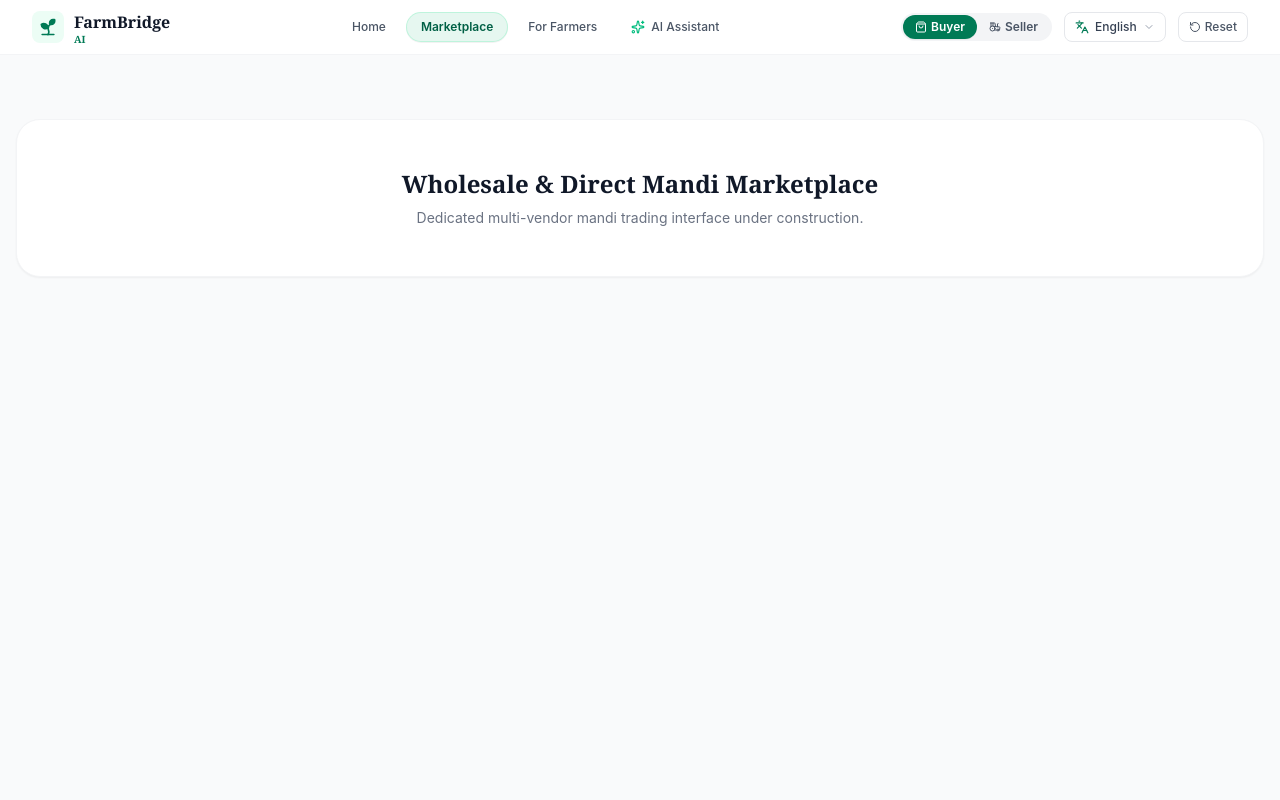
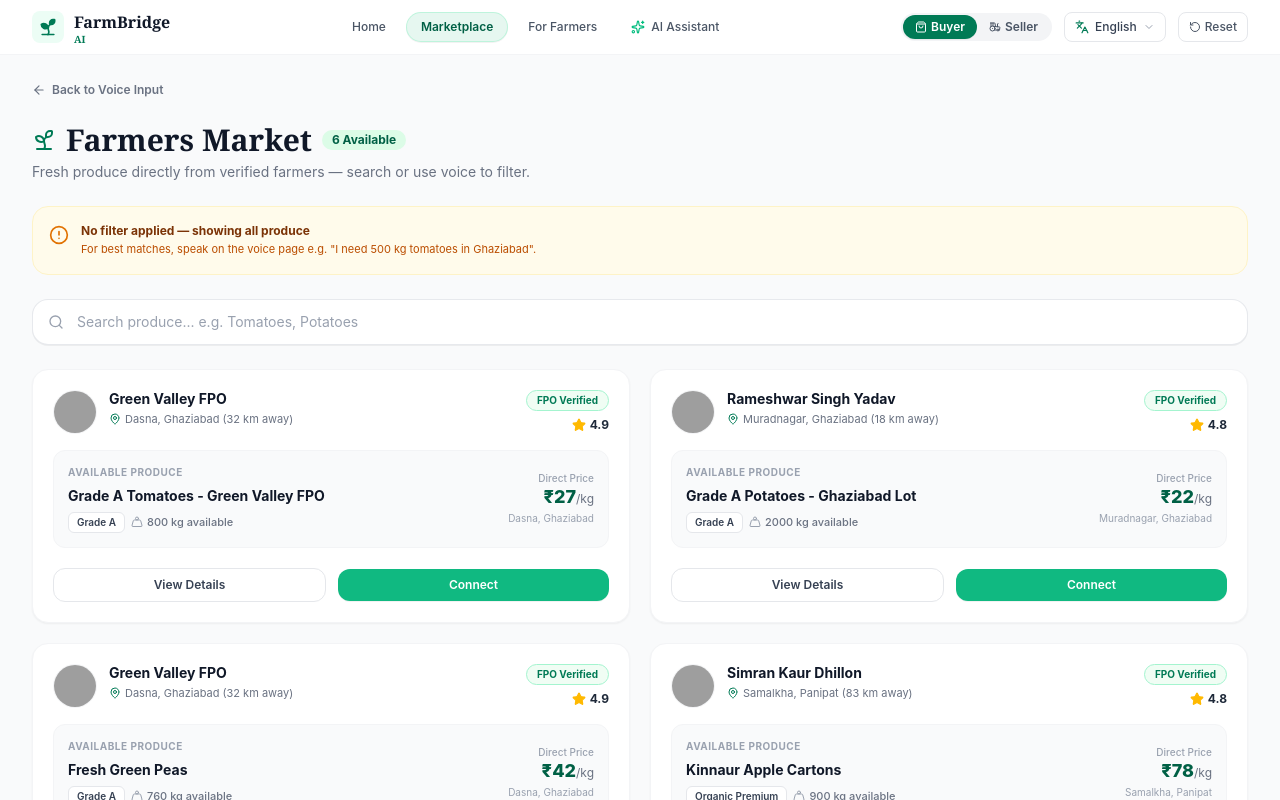
Before and after one commit to BhoomixAI/FARM-BRDIGE-AI, a React (Vite) app in the folder client/: page / in a window 1280 px wide. Both pictures are taken after a click on the button "Marketplace". Shown: the top 800 px of the page. Built offline with nearby package versions, Linux system fonts and the light colour scheme; grey boxes are pictures that could not be loaded.

Commit message:
Add MarketplaceView with verified farmer lots, produce search, and voice back-navigation

```diff
--- a/client/src/App.jsx
+++ b/client/src/App.jsx
@@ -5,12 +5,12 @@ import CategorySection from './components/CategorySection';
 import FilterSidebar from './components/FilterSidebar';
 import ProductGrid from './components/ProductGrid';
 import AIAssistant from './components/AIAssistant';
+import MarketplaceView from './components/MarketplaceView';
 
 function App() {
-  const [activeTab, setActiveTab] = useState('Home'); // Home is now default
+  const [activeTab, setActiveTab] = useState('Home');
   const [role, setRole] = useState('buyer');
 
-  // Sync role switch with views
   const handleRoleChange = (newRole) => {
     setRole(newRole);
     if (newRole === 'seller') {
@@ -20,7 +20,6 @@ function App() {
     }
   };
 
-  // Sync nav clicks with role
   const handleTabChange = (tabName) => {
     setActiveTab(tabName);
     if (tabName === 'AI Assistant' || tabName === 'For Farmers') {
@@ -53,21 +52,12 @@ function App() {
           </>
         )}
 
+        {activeTab === 'Marketplace' && (
+          <MarketplaceView onBackToVoice={() => setActiveTab('AI Assistant')} />
+        )}
+
         {activeTab === 'AI Assistant' && (
           <AIAssistant />
-        )}
-
-        {activeTab === 'Marketplace' && (
-          <div className="max-w-7xl mx-auto px-4 py-16 text-center">
-            <div className="bg-white border border-gray-100 rounded-3xl p-12 shadow-xs">
-              <h2 className="font-serif text-2xl font-bold text-gray-900 mb-2">
-                Wholesale & Direct Mandi Marketplace
-              </h2>
-              <p className="text-gray-500 text-xs sm:text-sm max-w-md mx-auto">
-                Dedicated multi-vendor mandi trading interface under construction.
-              </p>
-            </div>
-          </div>
         )}
 
         {activeTab === 'For Farmers' && (
--- /dev/null
+++ b/client/src/components/MarketplaceView.jsx
@@ -0,0 +1,242 @@
+import React, { useState } from 'react';
+import {
+  ArrowLeft,
+  Sprout,
+  AlertCircle,
+  Search,
+  MapPin,
+  Star,
+  CheckCircle2,
+  Weight
+} from 'lucide-react';
+
+const farmerLots = [
+  {
+    id: 1,
+    name: 'Green Valley FPO',
+    avatar: 'https://images.unsplash.com/photo-1507003211169-0a1dd7228f2d?w=150&auto=format&fit=crop&q=80',
+    location: 'Dasna, Ghaziabad (32 km away)',
+    rating: 4.9,
+    verified: true,
+    produce: 'Grade A Tomatoes - Green Valley FPO',
+    grade: 'Grade A',
+    availableQty: '800 kg available',
+    price: 27,
+    mandiLocation: 'Dasna, Ghaziabad',
+  },
+  {
+    id: 2,
+    name: 'Rameshwar Singh Yadav',
+    avatar: 'https://images.unsplash.com/photo-1534528741775-53994a69daeb?w=150&auto=format&fit=crop&q=80',
+    location: 'Muradnagar, Ghaziabad (18 km away)',
+    rating: 4.8,
+    verified: true,
+    produce: 'Grade A Potatoes - Ghaziabad Lot',
+    grade: 'Grade A',
+    availableQty: '2000 kg available',
+    price: 22,
+    mandiLocation: 'Muradnagar, Ghaziabad',
+  },
+  {
+    id: 3,
+    name: 'Green Valley FPO',
+    avatar: 'https://images.unsplash.com/photo-1500648767791-00dcc994a43e?w=150&auto=format&fit=crop&q=80',
+    location: 'Dasna, Ghaziabad (32 km away)',
+    rating: 4.9,
+    verified: true,
+    produce: 'Fresh Green Peas',
+    grade: 'Grade A',
+    availableQty: '760 kg available',
+    price: 42,
+    mandiLocation: 'Dasna, Ghaziabad',
+  },
+  {
+    id: 4,
+    name: 'Simran Kaur Dhillon',
+    avatar: 'https://images.unsplash.com/photo-1544005313-94ddf0286df2?w=150&auto=format&fit=crop&q=80',
+    location: 'Samalkha, Panipat (83 km away)',
+    rating: 4.8,
+    verified: true,
+    produce: 'Kinnaur Apple Cartons',
+    grade: 'Organic Premium',
+    availableQty: '900 kg available',
+    price: 78,
+    mandiLocation: 'Samalkha, Panipat',
+  },
+  {
+    id: 5,
+    name: 'Farida Begum',
+    avatar: 'https://images.unsplash.com/photo-1573496359142-b8d87734a5a2?w=150&auto=format&fit=crop&q=80',
+    location: 'Pilakhuwa, Hapur (35 km away)',
+    rating: 4.7,
+    verified: true,
+    produce: 'Cavendish Banana Hands',
+    grade: 'Grade A',
+    availableQty: '1400 kg available',
+    price: 32,
+    mandiLocation: 'Pilakhuwa, Hapur',
+  },
+  {
+    id: 6,
+    name: 'Omprakash Gurjar',
+    avatar: 'https://images.unsplash.com/photo-1472099645785-5658abf4ff4e?w=150&auto=format&fit=crop&q=80',
+    location: 'Garhmukteshwar, Hapur (68 km away)',
+    rating: 4.4,
+    verified: true,
+    produce: 'Dasheri Mango Late Lot',
+    grade: 'Organic Premium',
+    availableQty: '680 kg available',
+    price: 58,
+    mandiLocation: 'Garhmukteshwar, Hapur',
+  },
+];
+
+export default function MarketplaceView({ onBackToVoice }) {
+  const [searchTerm, setSearchTerm] = useState('');
+
+  const filteredLots = farmerLots.filter((lot) =>
+    lot.produce.toLowerCase().includes(searchTerm.toLowerCase()) ||
+    lot.name.toLowerCase().includes(searchTerm.toLowerCase()) ||
+    lot.location.toLowerCase().includes(searchTerm.toLowerCase())
+  );
+
+  return (
+    <div className="max-w-7xl mx-auto px-4 md:px-8 py-6 space-y-6">
+
+      {/* Top Breadcrumb Link */}
+      <button
+        onClick={onBackToVoice}
+        className="inline-flex items-center gap-1.5 text-xs font-semibold text-gray-500 hover:text-emerald-800 transition-colors cursor-pointer"
+      >
+        <ArrowLeft className="w-3.5 h-3.5" />
+        <span>Back to Voice Input</span>
+      </button>
+
+      {/* Header with Title & Active Count */}
+      <div className="space-y-1">
+        <div className="flex items-center gap-2.5">
+          <div className="text-emerald-700">
+            <Sprout className="w-6 h-6" />
+          </div>
+          <h1 className="font-serif text-2xl sm:text-3xl font-bold text-gray-900">
+            Farmers Market
+          </h1>
+          <span className="px-2.5 py-0.5 rounded-full bg-[#dcfce7] text-emerald-800 text-xs font-bold">
+            {filteredLots.length} Available
+          </span>
+        </div>
+        <p className="text-xs sm:text-sm text-gray-500">
+          Fresh produce directly from verified farmers — search or use voice to filter.
+        </p>
+      </div>
+
+      {/* Warning / Active State Info Banner */}
+      <div className="bg-[#fffbeb] border border-[#fef3c7] rounded-2xl p-4 flex items-start gap-3">
+        <AlertCircle className="w-5 h-5 text-amber-600 shrink-0 mt-0.5" />
+        <div className="space-y-0.5">
+          <h4 className="text-xs font-bold text-amber-900">
+            No filter applied — showing all produce
+          </h4>
+          <p className="text-[11px] text-amber-700">
+            For best matches, speak on the voice page e.g. "I need 500 kg tomatoes in Ghaziabad".
+          </p>
+        </div>
+      </div>
+
+      {/* Search Input Bar */}
+      <div className="relative">
+        <Search className="absolute left-4 top-1/2 -translate-y-1/2 w-4 h-4 text-gray-400" />
+        <input
+          type="text"
+          value={searchTerm}
+          onChange={(e) => setSearchTerm(e.target.value)}
+          placeholder="Search produce... e.g. Tomatoes, Potatoes"
+          className="w-full bg-white border border-gray-200/90 rounded-2xl pl-11 pr-4 py-3 text-xs sm:text-sm text-gray-800 placeholder-gray-400 focus:outline-none focus:ring-2 focus:ring-emerald-600 shadow-2xs"
+        />
+      </div>
+
+      {/* 2-Column Grid of Farmer Cards */}
+      <div className="grid grid-cols-1 md:grid-cols-2 gap-5">
+        {filteredLots.map((item) => (
+          <div
+            key={item.id}
+            className="bg-white rounded-2xl border border-gray-100 p-5 shadow-xs hover:shadow-md transition-all flex flex-col justify-between gap-4"
+          >
+            {/* Top Row: Avatar, Farmer Name, Location & FPO Badge */}
+            <div className="flex items-start justify-between gap-3">
+              <div className="flex items-start gap-3">
+                <img
+                  src={item.avatar}
+                  alt={item.name}
+                  className="w-11 h-11 rounded-full object-cover border border-gray-100 shrink-0"
+                />
+                <div>
+                  <h3 className="font-bold text-sm text-gray-900 leading-tight">
+                    {item.name}
+                  </h3>
+                  <div className="flex items-center gap-1 text-[11px] text-gray-500 mt-1">
+                    <MapPin className="w-3 h-3 text-emerald-700 shrink-0" />
+                    <span>{item.location}</span>
+                  </div>
+                </div>
+              </div>
+
+              <div className="flex flex-col items-end gap-1.5 shrink-0">
+                {item.verified && (
+                  <span className="px-2.5 py-0.5 rounded-full bg-[#f0fdf4] border border-emerald-200 text-emerald-700 text-[10px] font-bold">
+                    FPO Verified
+                  </span>
+                )}
+                <div className="flex items-center gap-1 text-xs font-bold text-gray-800">
+                  <Star className="w-3.5 h-3.5 fill-amber-400 text-amber-400" />
+                  <span>{item.rating}</span>
+                </div>
+              </div>
+            </div>
+
+            {/* Middle Section: Produce Name, Badges & Price */}
+            <div className="bg-[#f9fafb] rounded-xl p-3.5 border border-gray-100 flex items-center justify-between">
+              <div className="space-y-1.5">
+                <span className="text-[10px] font-bold text-gray-400 uppercase tracking-wider block">
+                  Available Produce
+                </span>
+                <h4 className="font-bold text-xs sm:text-sm text-gray-900">
+                  {item.produce}
+                </h4>
+                <div className="flex items-center gap-1.5 text-[11px]">
+                  <span className="px-2 py-0.5 rounded-md bg-white border border-gray-200 font-semibold text-gray-700 text-[10px]">
+                    {item.grade}
+                  </span>
+                  <span className="flex items-center gap-1 text-gray-500 font-medium">
+                    <Weight className="w-3 h-3 text-gray-400" />
+                    {item.availableQty}
+                  </span>
+                </div>
+              </div>
+
+              {/* Direct Price */}
+              <div className="text-right">
+                <span className="text-[10px] text-gray-400 font-medium block">Direct Price</span>
+                <div className="text-emerald-800 font-extrabold text-base sm:text-lg leading-tight">
+                  ₹{item.price}
+                  <span className="text-xs text-gray-500 font-normal">/kg</span>
+                </div>
+                <span className="text-[10px] text-gray-400 block mt-0.5">{item.mandiLocation}</span>
+              </div>
+            </div>
+
+            {/* Bottom Row: View Details & Connect CTAs */}
+            <div className="flex items-center gap-3 pt-1">
+              <button className="flex-1 py-2 rounded-xl border border-gray-200 text-xs font-semibold text-gray-700 hover:bg-gray-50 transition-colors cursor-pointer text-center">
+                View Details
+              </button>
+              <button className="flex-1 py-2 rounded-xl bg-[#10b981] hover:bg-[#059669] text-white text-xs font-semibold transition-colors shadow-2xs cursor-pointer text-center">
+                Connect
+              </button>
+            </div>
+          </div>
+        ))}
+      </div>
+    </div>
+  );
+}
```
